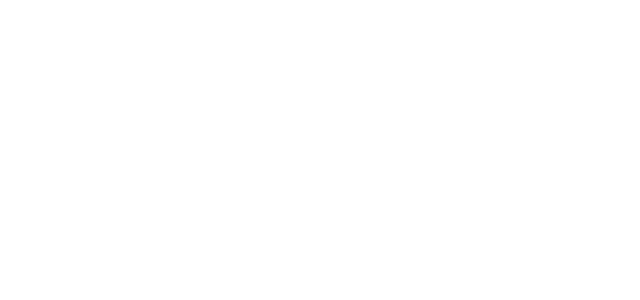
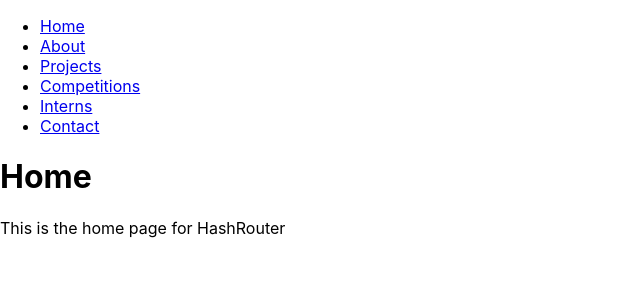
Before and after one commit to Hui-Hwoo/odyssey, a React (Create React App) app: page / in a window 1280 px wide. Shown: the top 300 px of the page, without its empty margins (0-640 px from the left). Built offline with nearby package versions, Linux system fonts and the light colour scheme.

Commit message:
Add refreshable routes

```diff
--- a/src/App.tsx
+++ b/src/App.tsx
@@ -1,7 +1,7 @@
 import React from "react";
 import "./App.css";
 import {
-    BrowserRouter as Router,
+    HashRouter as Router,
     Routes,
     Route,
     Link,
@@ -17,7 +17,7 @@
 const App = () => {
     return (
         <React.Fragment>
-            <Router basename="/odyssey">
+            <Router>
                 <div>
                     <nav>
                         <ul>
--- a/src/pages/Home.tsx
+++ b/src/pages/Home.tsx
@@ -5,7 +5,7 @@
         <React.Fragment>
             <div>
                 <h1>Home</h1>
-                <p>This is the home pageeeeeeeeeeee</p>
+                <p>This is the home page for HashRouter</p>
             </div>
         </React.Fragment>
     );
```
Also changed, not shown: src/setupTests.ts (deleted, +0 -5 lines).
